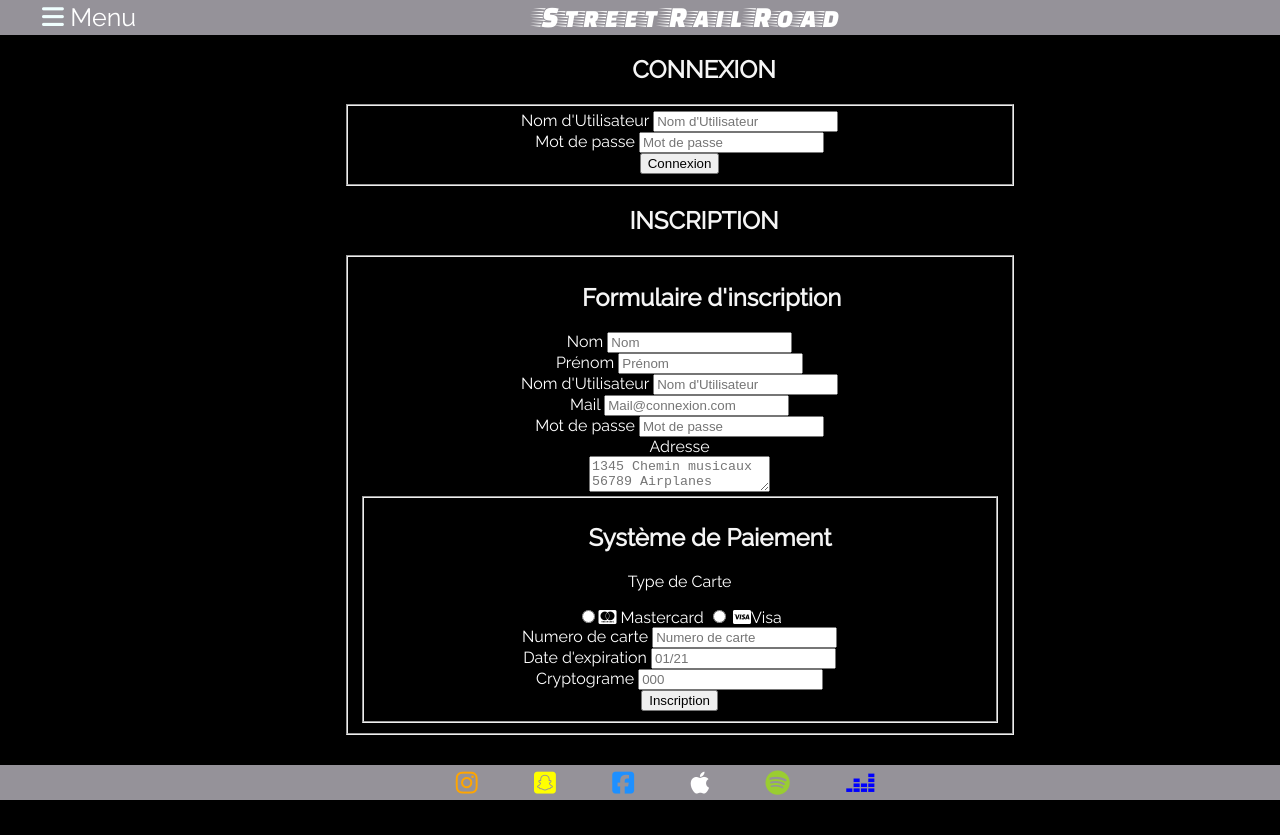
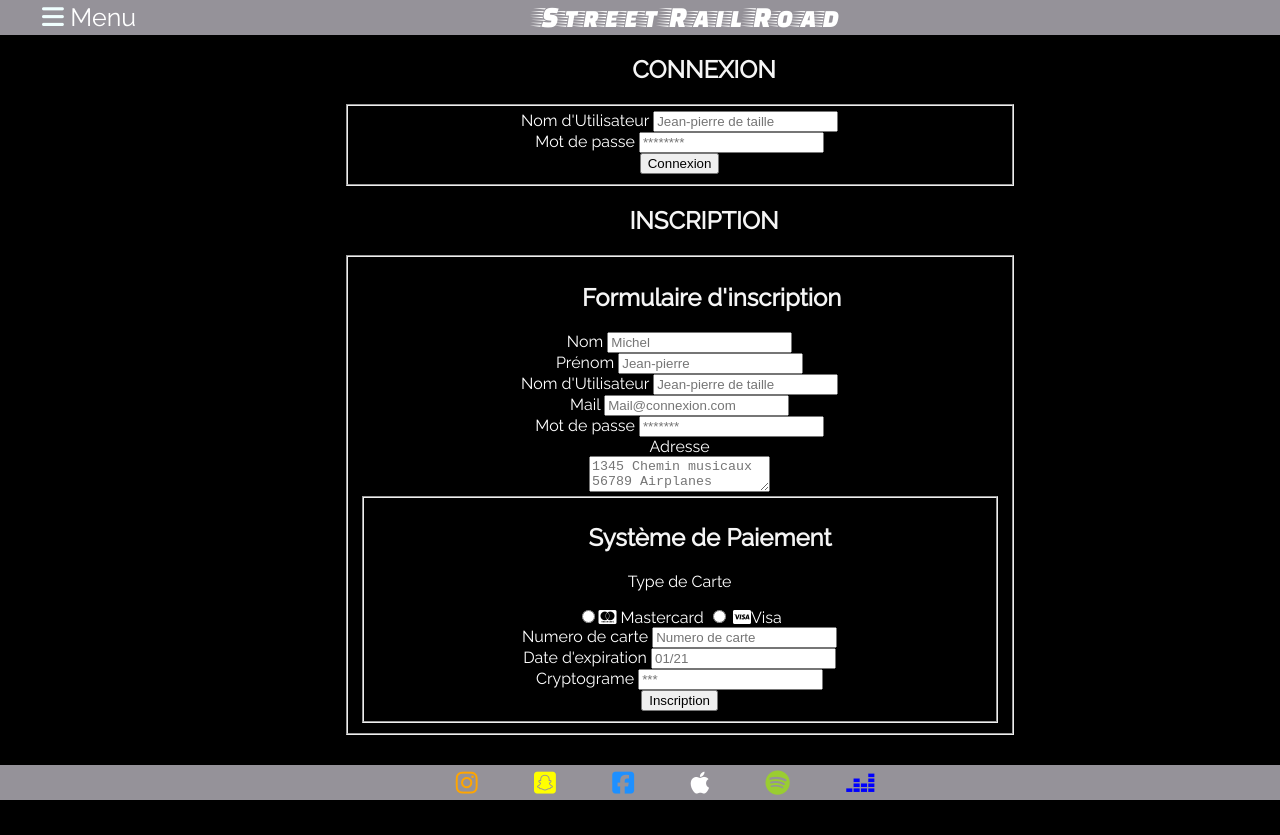
Before and after one commit to Matiasgmz/projet-site-vitrine, a plain HTML site: page connexion.html in a window 1280 px wide. Drawn offline with Linux system fonts and the light colour scheme.

Commit message:
modif au niveau de connexions

```diff
--- a/connexion.html
+++ b/connexion.html
@@ -31,10 +31,10 @@
     <fieldset id="identifiant">
     <form method="post" action="traitement.php">
         <label for="Username">Nom d'Utilisateur</label>
-        <input type="text" name="Username" placeholder="Nom d'Utilisateur" required/>
+        <input type="text" name="Username" placeholder="Jean-pierre de taille" required/>
         <div></div>
         <label for="Password">Mot de passe</label>
-        <input type="password" name="Password" placeholder="Mot de passe"required/>
+        <input type="password" name="Password" placeholder="********"required/>
         <div></div>
         <input type="submit" value="Connexion"/>
     </form>
@@ -44,19 +44,19 @@
         <form method="POST" action="traitement.php">
                 <h2>Formulaire d'inscription</h2>
             <label for="Lastname">Nom</label>
-            <input type="text" name="Lastname" placeholder="Nom"required/>
+            <input type="text" name="Lastname" placeholder="Michel"required/>
             <div></div>
             <label for="Firstname">Prénom</label>
-            <input type="text" name="Firstname" placeholder="Prénom"required/>
+            <input type="text" name="Firstname" placeholder="Jean-pierre"required/>
             <div></div>
             <label for="Username">Nom d'Utilisateur</label>
-            <input type="text" name="Username" placeholder="Nom d'Utilisateur"required/>
+            <input type="text" name="Username" placeholder="Jean-pierre de taille"required/>
             <div></div>
             <label for="Mail">Mail</label>
             <input type="email" name="Mail" placeholder="Mail@connexion.com"required/>
             <div></div>
             <label for="Password">Mot de passe</label>
-            <input type="password" name="Password" placeholder="Mot de passe"required/>
+            <input type="password" name="Password" placeholder="*******"required/>
             <div></div>
             <label for="Adress">Adresse</label><br />
             <textarea name="Adress" id="Adress" placeholder="1345 Chemin musicaux 56789 Airplanes"required></textarea>
@@ -76,7 +76,7 @@
             <input type="Datetime" name="Expirydate" placeholder="01/21"required/>
             <div></div>
             <label for="Securitycode">Cryptograme</label>
-            <input type="text" name="Securitycode" placeholder="000"required/>
+            <input type="text" name="Securitycode" placeholder="***"required/>
             <div></div>
             <input type="submit" value="Inscription"required/>
             </fieldset>
```
